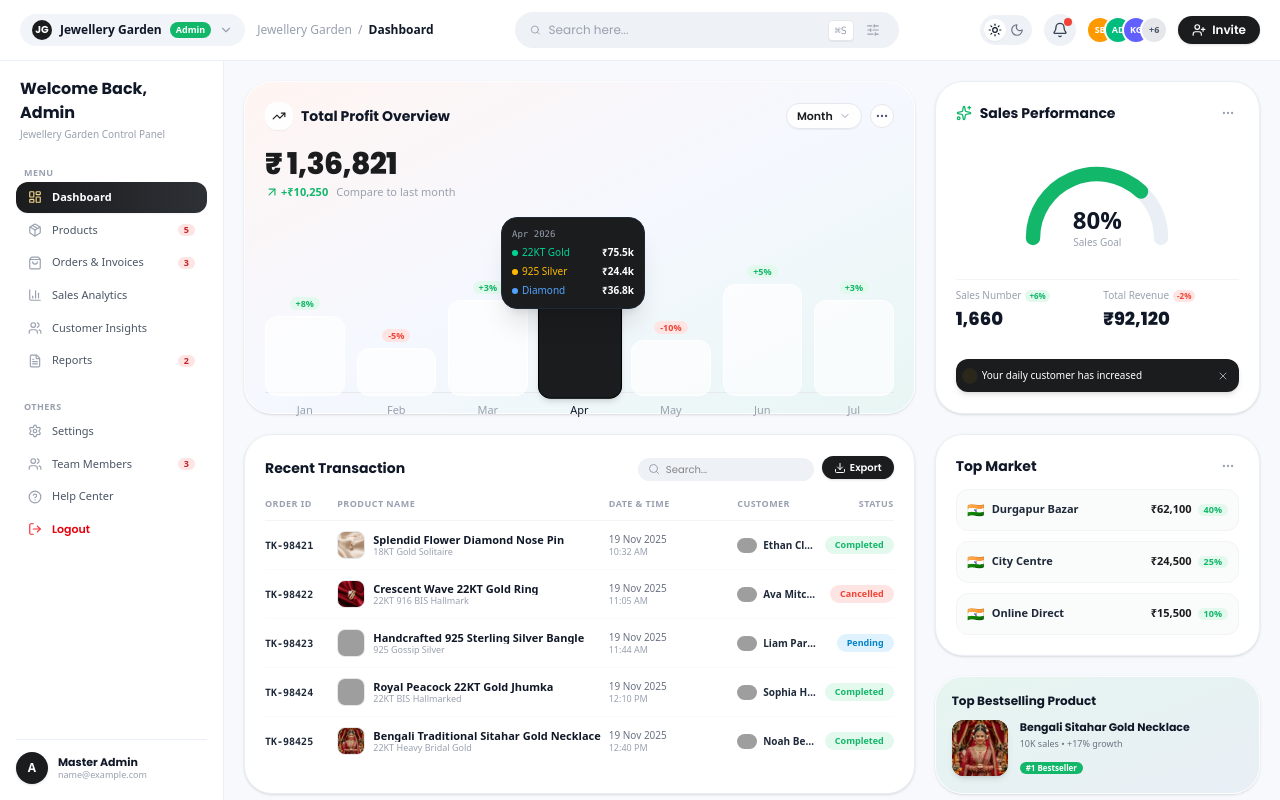
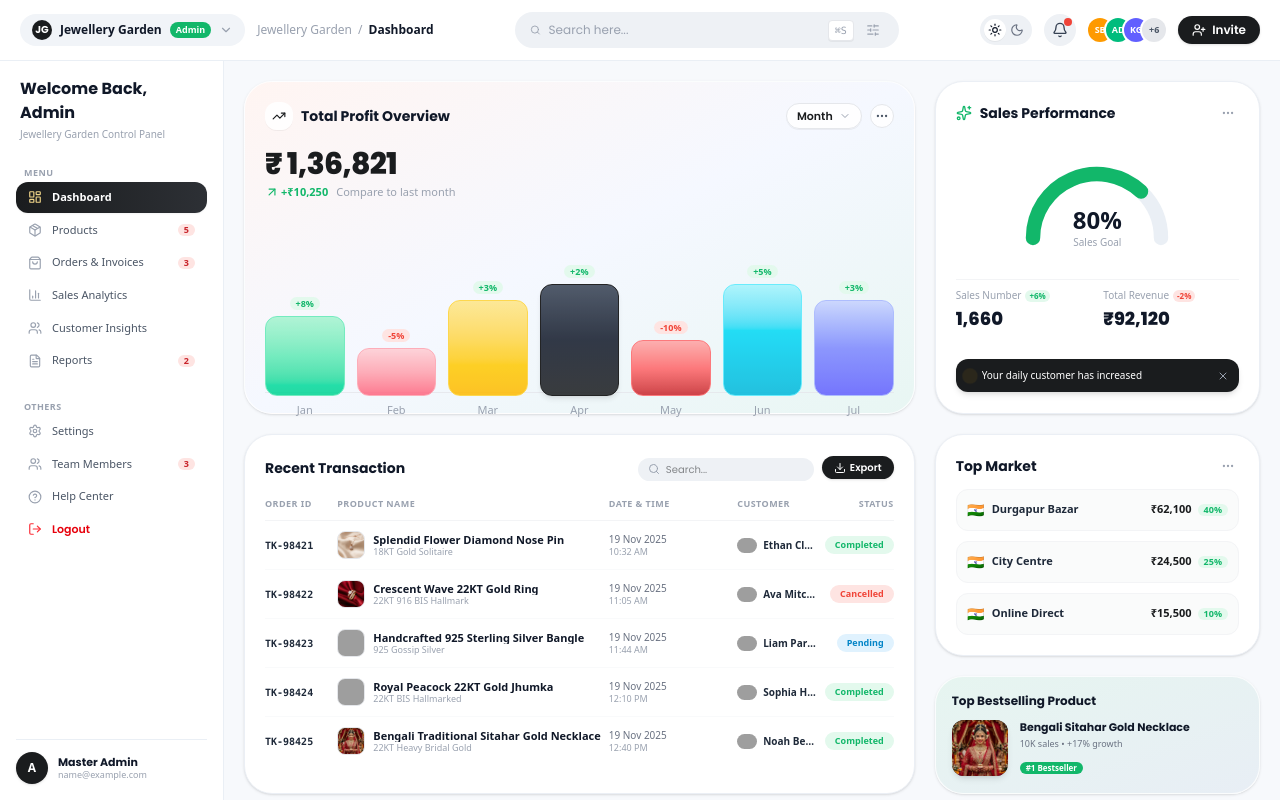
Before and after one commit to thundergod-vicky/Jewellery-Garden, a Next.js app in the folder Frontend/: page /admin/dashboard in a window 1280 px wide. Built offline with nearby package versions, Linux system fonts and the light colour scheme; sample sign-in values are in the browser's storage; grey boxes are pictures that could not be loaded.

Commit message:
Update chart: tooltip displays on hover only and month bar columns feature colorful pastel gradients

```diff
--- a/Frontend/src/app/admin/dashboard/page.tsx
+++ b/Frontend/src/app/admin/dashboard/page.tsx
@@ -22,24 +22,25 @@ interface MonthData {
   silver: string;
   diamond: string;
   barHeight: string;
+  gradientBg: string;
 }
 
 export default function AdminDashboardPage() {
   const [selectedMonth, setSelectedMonth] = useState("Month");
-  const [activeHoverMonth, setActiveHoverMonth] = useState<string>("Apr");
+  const [activeHoverMonth, setActiveHoverMonth] = useState<string | null>(null);
 
-  // Dynamic Chart Data for Each Month (Hover Enabled)
+  // Colorful Bar Chart Data with custom gradients
   const monthChartData: Record<string, MonthData> = {
-    Jan: { month: "Jan", leftPercent: "7%", change: "+8%", isPositive: true, gold: "₹62.0k", silver: "₹18.2k", diamond: "₹25.0k", barHeight: "h-20" },
-    Feb: { month: "Feb", leftPercent: "21%", change: "-5%", isPositive: false, gold: "₹48.5k", silver: "₹14.0k", diamond: "₹20.1k", barHeight: "h-12" },
-    Mar: { month: "Mar", leftPercent: "35%", change: "+3%", isPositive: true, gold: "₹71.2k", silver: "₹21.5k", diamond: "₹30.4k", barHeight: "h-24" },
-    Apr: { month: "Apr", leftPercent: "49%", change: "+2%", isPositive: true, gold: "₹75.5k", silver: "₹24.4k", diamond: "₹36.8k", barHeight: "h-28" },
-    May: { month: "May", leftPercent: "63%", change: "-10%", isPositive: false, gold: "₹42.0k", silver: "₹12.8k", diamond: "₹18.5k", barHeight: "h-14" },
-    Jun: { month: "Jun", leftPercent: "77%", change: "+5%", isPositive: true, gold: "₹82.0k", silver: "₹26.1k", diamond: "₹40.2k", barHeight: "h-28" },
-    Jul: { month: "Jul", leftPercent: "91%", change: "+3%", isPositive: true, gold: "₹69.4k", silver: "₹20.8k", diamond: "₹28.9k", barHeight: "h-24" },
+    Jan: { month: "Jan", leftPercent: "7%", change: "+8%", isPositive: true, gold: "₹62.0k", silver: "₹18.2k", diamond: "₹25.0k", barHeight: "h-20", gradientBg: "bg-gradient-to-t from-emerald-400 via-emerald-300 to-emerald-200 border-emerald-300" },
+    Feb: { month: "Feb", leftPercent: "21%", change: "-5%", isPositive: false, gold: "₹48.5k", silver: "₹14.0k", diamond: "₹20.1k", barHeight: "h-12", gradientBg: "bg-gradient-to-t from-rose-400 via-rose-300 to-rose-200 border-rose-300" },
+    Mar: { month: "Mar", leftPercent: "35%", change: "+3%", isPositive: true, gold: "₹71.2k", silver: "₹21.5k", diamond: "₹30.4k", barHeight: "h-24", gradientBg: "bg-gradient-to-t from-amber-400 via-amber-300 to-amber-200 border-amber-300" },
+    Apr: { month: "Apr", leftPercent: "49%", change: "+2%", isPositive: true, gold: "₹75.5k", silver: "₹24.4k", diamond: "₹36.8k", barHeight: "h-28", gradientBg: "bg-gradient-to-t from-[#1A1C1E] via-gray-900 to-gray-700 border-black shadow-md" },
+    May: { month: "May", leftPercent: "63%", change: "-10%", isPositive: false, gold: "₹42.0k", silver: "₹12.8k", diamond: "₹18.5k", barHeight: "h-14", gradientBg: "bg-gradient-to-t from-[#C8232A] via-red-400 to-red-300 border-red-400" },
+    Jun: { month: "Jun", leftPercent: "77%", change: "+5%", isPositive: true, gold: "₹82.0k", silver: "₹26.1k", diamond: "₹40.2k", barHeight: "h-28", gradientBg: "bg-gradient-to-t from-cyan-500 via-cyan-400 to-cyan-200 border-cyan-300" },
+    Jul: { month: "Jul", leftPercent: "91%", change: "+3%", isPositive: true, gold: "₹69.4k", silver: "₹20.8k", diamond: "₹28.9k", barHeight: "h-24", gradientBg: "bg-gradient-to-t from-indigo-500 via-indigo-400 to-indigo-200 border-indigo-300" },
   };
 
-  const currentHoverData = monthChartData[activeHoverMonth] || monthChartData["Apr"];
+  const currentHoverData = activeHoverMonth ? monthChartData[activeHoverMonth] : null;
 
   // Recent Transactions Data
   const transactions = [
@@ -116,7 +117,7 @@ export default function AdminDashboardPage() {
       {/* Top Grid: Total Profit Overview (Left 2 Col) + Sales Performance Gauge (Right 1 Col) */}
       <div className="grid grid-cols-1 xl:grid-cols-3 gap-5">
 
-        {/* Widget 1: Total Profit Overview (Interactive Dynamic Hover Chart) */}
+        {/* Widget 1: Total Profit Overview (Colorful Bars + Hover Tooltip) */}
         <div className="xl:col-span-2 bg-gradient-to-br from-[#FFF5F2] via-[#F5F8FF] to-[#E8F6F3] border border-white/80 rounded-[28px] p-5 shadow-sm flex flex-col justify-between space-y-4">
 
           {/* Card Header */}
@@ -155,12 +156,16 @@ export default function AdminDashboardPage() {
           </div>
 
           {/* Dynamic Hover-based Bar Chart */}
-          <div className="relative pt-12">
+          <div
+            onMouseLeave={() => setActiveHoverMonth(null)}
+            className="relative pt-12"
+          >
 
-            {/* Dynamic Carbon Active Tooltip Card (Moves dynamically to hovered month) */}
+            {/* Dynamic Carbon Active Tooltip Card (Appears ONLY when hovered) */}
+            {currentHoverData && (
               <div
                 style={{ left: currentHoverData.leftPercent }}
-              className="absolute top-0 -translate-x-1/2 bg-[#1A1C1E] text-white p-2.5 rounded-2xl shadow-xl z-20 w-36 border border-gray-800 text-[10px] space-y-1 transition-all duration-200 pointer-events-none"
+                className="absolute top-0 -translate-x-1/2 bg-[#1A1C1E] text-white p-2.5 rounded-2xl shadow-xl z-20 w-36 border border-gray-800 text-[10px] space-y-1 transition-all duration-200 pointer-events-none animate-in fade-in zoom-in-95"
               >
                 <div className="flex items-center justify-between text-gray-400 font-mono text-[9px]">
                   <span>{currentHoverData.month} 2026</span>
@@ -184,8 +189,9 @@ export default function AdminDashboardPage() {
                   <span className="font-bold">{currentHoverData.diamond}</span>
                 </div>
               </div>
+            )}
 
-            {/* Interactive Bar Columns Grid */}
+            {/* Colorful Bar Columns Grid */}
             <div className="grid grid-cols-7 gap-3 items-end h-32 border-b border-gray-200/80 pb-2">
               {Object.keys(monthChartData).map((mKey) => {
                 const item = monthChartData[mKey];
@@ -206,11 +212,10 @@ export default function AdminDashboardPage() {
                       {item.change}
                     </span>
 
+                    {/* Colorful Gradient Column */}
                     <div
-                      className={`w-full rounded-xl transition-all duration-300 ${item.barHeight} ${
-                        isHovered
-                          ? "bg-[#1A1C1E] shadow-md border border-black scale-105"
-                          : "bg-white/70 hover:bg-white border border-white"
+                      className={`w-full rounded-xl transition-all duration-300 border ${item.barHeight} ${item.gradientBg} ${
+                        isHovered ? "scale-105 shadow-lg opacity-100 ring-2 ring-[#1A1C1E]/20" : "opacity-85 hover:opacity-100"
                       }`}
                     />
 
@@ -230,7 +235,7 @@ export default function AdminDashboardPage() {
 
         </div>
 
-        {/* Widget 2: Sales Performance SVG Arc Gauge (1 Column Wide) */}
+        {/* Widget 2: Sales Performance SVG Arc Gauge */}
         <div className="bg-white border border-[#EBEFF5] rounded-[28px] p-5 shadow-sm flex flex-col justify-between space-y-4">
 
           {/* Header */}
@@ -308,10 +313,10 @@ export default function AdminDashboardPage() {
 
       </div>
 
-      {/* Bottom Grid: Recent Transactions Data Table (NO Horizontal Scrollbar) + Top Market & Product */}
+      {/* Bottom Grid: Recent Transactions Data Table + Top Market & Product */}
       <div className="grid grid-cols-1 xl:grid-cols-3 gap-5">
 
-        {/* Widget 3: Recent Transactions Data Table (Compact, Fits 100% without Horizontal Scrollbar) */}
+        {/* Widget 3: Recent Transactions Data Table */}
         <div className="xl:col-span-2 bg-white border border-[#EBEFF5] rounded-[28px] p-5 shadow-sm space-y-4 overflow-hidden">
 
           {/* Header Controls */}
@@ -337,7 +342,7 @@ export default function AdminDashboardPage() {
             </div>
           </div>
 
-          {/* Standard Clean Table (Fits 100% width, NO horizontal scrollbar) */}
+          {/* Clean Data Table */}
           <div className="w-full">
             <table className="w-full text-left text-[11px] border-collapse">
               <thead>
```
Lines whose indentation alone changed are shown as unchanged.
